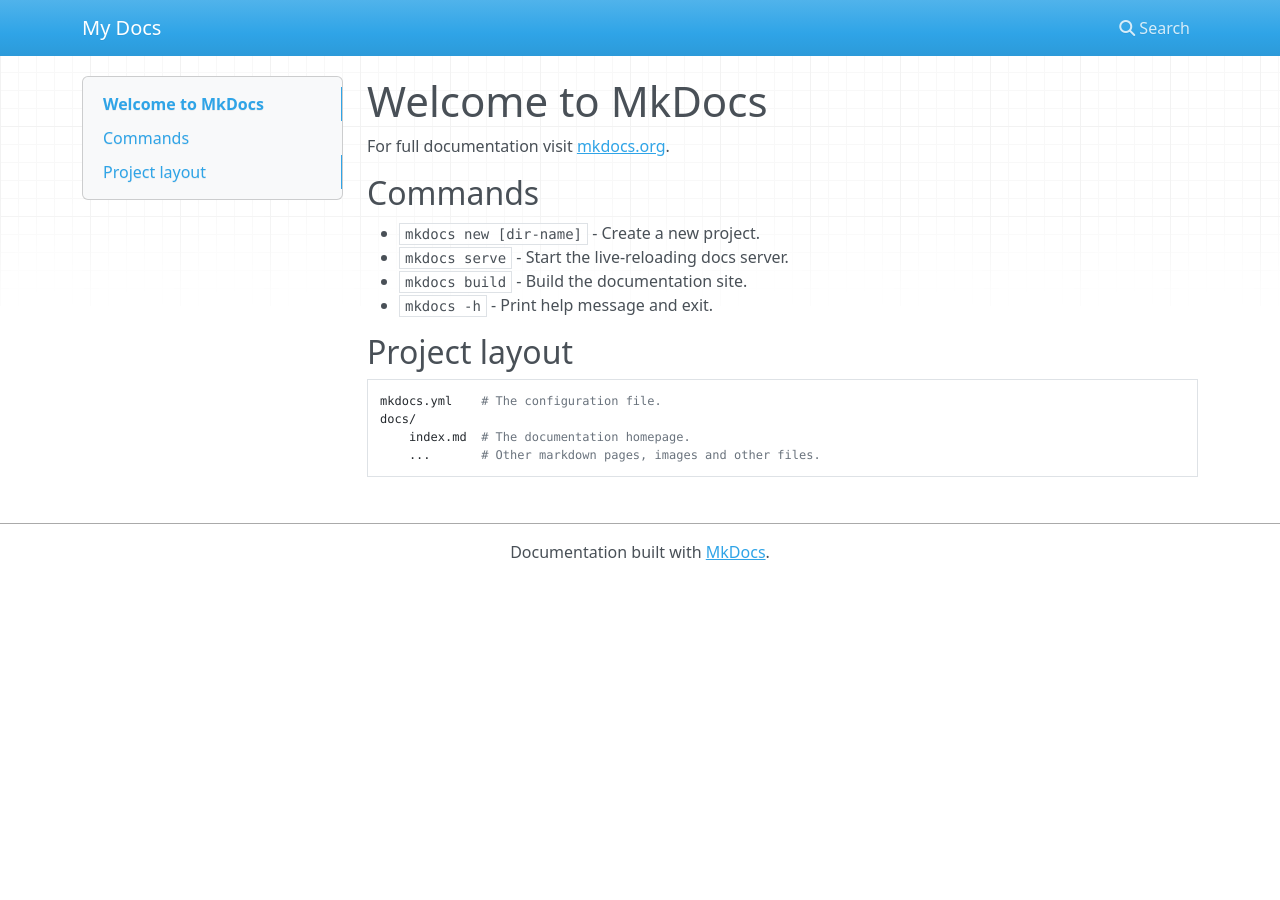
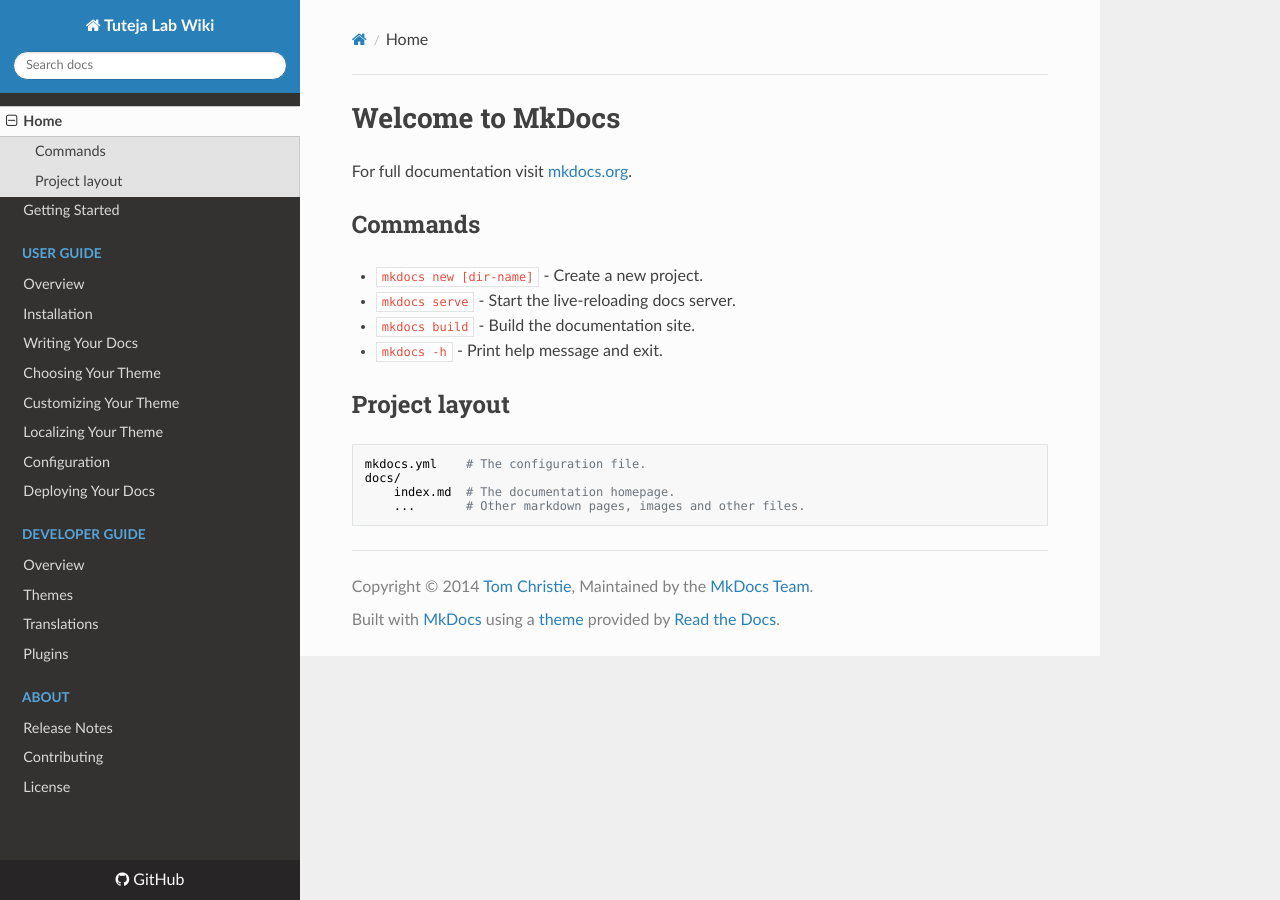
Before and after one commit to aseetharam/tuteja-lab, an MkDocs documentation site: the page built from docs/index.md, in a window 1280 px wide. Built offline with MkDocs 1.6.1, drawn with Linux system fonts in a browser that asks for light colours; nearby versions of some CDN libraries.

Commit message:
sample site

```diff
--- a/mkdocs.yml
+++ b/mkdocs.yml
@@ -1 +1,62 @@
-site_name: My Docs
+site_name: Tuteja Lab Wiki
+site_url: https://tuteja-lab.readthedocs.io
+site_description: Project documentation with Markdown.
+site_author: Arun Seetharam
+
+repo_url: https://github.com/aseetharam/tuteja-lab
+edit_uri: ""
+
+theme:
+    name: readthedocs
+    locale: en
+    analytics: {gtag: ''}
+    highlightjs: true
+    hljs_languages:
+        - yaml
+        - python
+        - django
+
+nav:
+    - Home: index.md
+    - Getting Started: getting-started.md
+    - User Guide:
+        - Overview: user-guide/index.md
+        - Installation: user-guide/installation.md
+        - Writing Your Docs: user-guide/writing-your-docs.md
+        - Choosing Your Theme: user-guide/choosing-your-theme.md
+        - Customizing Your Theme: user-guide/customizing-your-theme.md
+        - Localizing Your Theme: user-guide/localizing-your-theme.md
+        - Configuration: user-guide/configuration.md
+        - Deploying Your Docs: user-guide/deploying-your-docs.md
+    - Developer Guide:
+        - Overview: dev-guide/index.md
+        - Themes: dev-guide/themes.md
+        - Translations: dev-guide/translations.md
+        - Plugins: dev-guide/plugins.md
+    - About:
+        - Release Notes: about/release-notes.md
+        - Contributing: about/contributing.md
+        - License: about/license.md
+
+extra_css:
+    - css/extra.css
+
+markdown_extensions:
+    - toc:
+        permalink: 
+    - admonition
+    - attr_list
+    - def_list
+    - mdx_gh_links:
+        user: mkdocs
+        repo: mkdocs
+
+copyright: Copyright &copy; 2014 <a href="https://twitter.com/_tomchristie">Tom Christie</a>, Maintained by the <a href="/about/release-notes/#maintenance-team">MkDocs Team</a>.
+
+plugins:
+    - search
+    - redirects:
+        redirect_maps:
+            user-guide/plugins.md: dev-guide/plugins.md
+            user-guide/custom-themes.md: dev-guide/themes.md
+            user-guide/styling-your-docs.md: user-guide/choosing-your-theme.md
```
